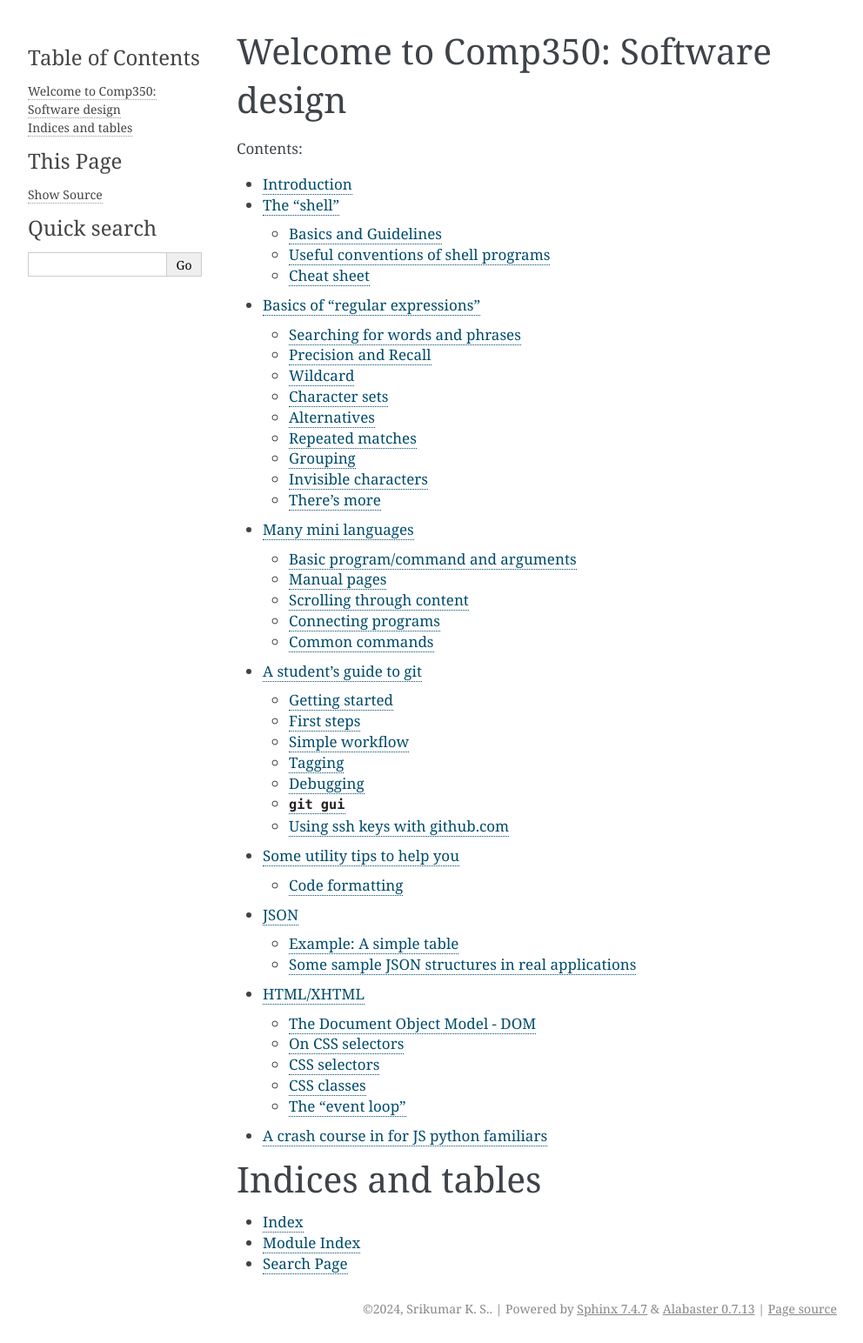
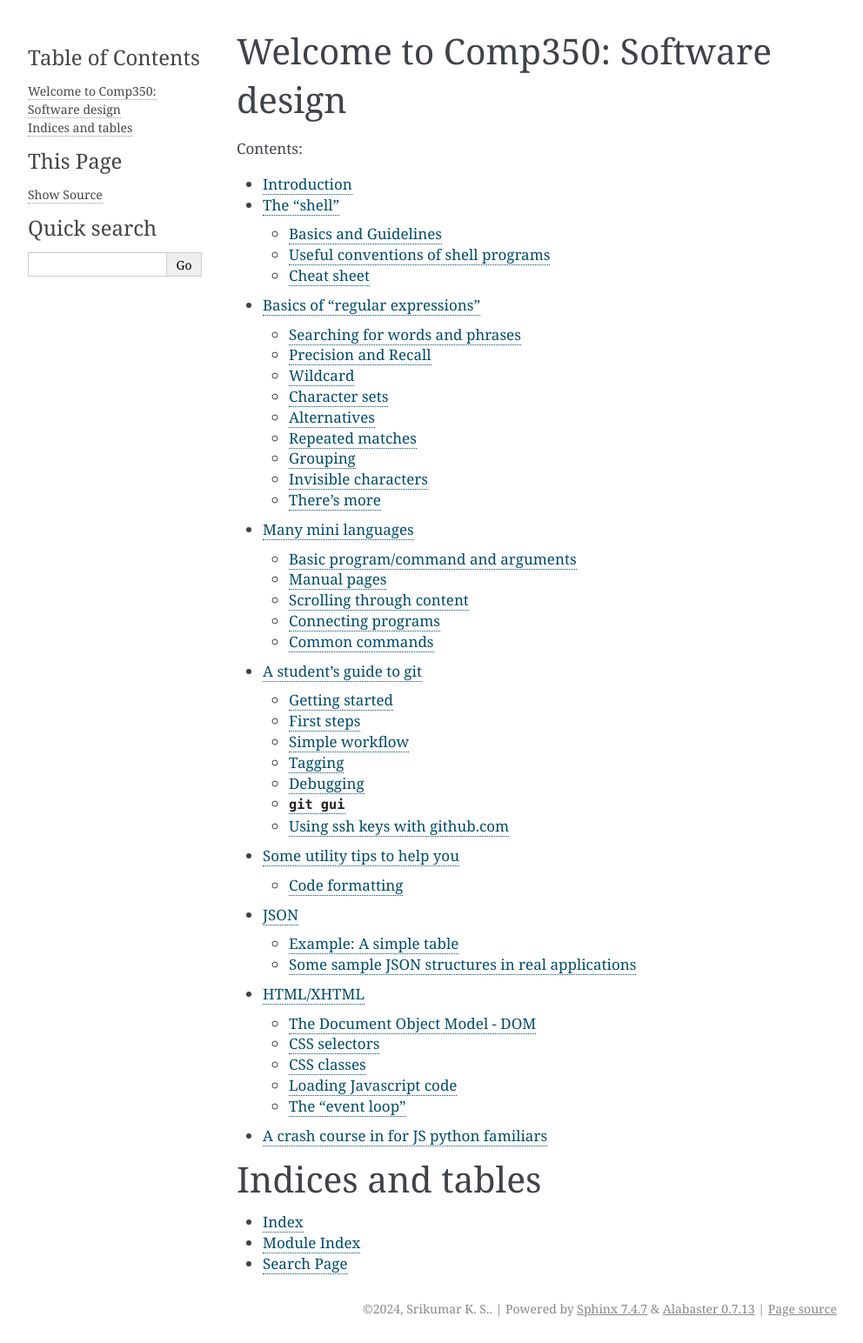
Before and after one commit to kreauniv/comp350, a Sphinx documentation site: the page built from source/index.rst, in a window 1280 px wide. Shown: the whole page at 87% size, without its empty margins (148-1140 px from the left). Built offline with Sphinx 7.4.7, drawn with Linux system fonts in a browser that asks for light colours.

```diff
--- a/source/html.rst
+++ b/source/html.rst
@@ -149,8 +149,8 @@ use in-browser via the ``document`` object.
    treat conceptually as a list of elements. Note that ``el.tagName`` gives you
    the name of the tag corresponding to that element.
 
-On CSS selectors
-----------------
+CSS selectors
+-------------
 
 The top level ``head`` and ``body`` elements can be accessed in JS simply
 as ``document.head`` and ``document.body``. So with just that much machinery,
@@ -205,20 +205,17 @@ you a (conceptual) list of all selectors that match the given specification.
 .. _removeAttribute: https://developer.mozilla.org/en-US/docs/Web/API/Element/removeAttribute
 .. _hasAttribute: https://developer.mozilla.org/en-US/docs/Web/API/Element/hasAttribute
 
-CSS selectors
--------------
-
-As mentioned in the previous section, when you're programming an interactive
-web page by manipulating the DOM tree, you do not have the luxury of asking the
-user to tell you which node they want manipulated, because .... well, they have
-no idea.
+As mentioned above, when you're programming an interactive web page by
+manipulating the DOM tree, you do not have the luxury of asking the user to
+tell you which node they want manipulated, because .... well, they have no
+idea.
 
 So you need a way to be able to specify using a declaration like "an element
 which ...". For example, "an element which has 'DIV' as its tag name", "an
 element whose ``id`` attribute is ``header``" and so on. `CSS selectors`_
 provide a mini language to describe elements in this manner. While the language
-has many aspects, the following are sufficient for you to know and handle more
-than 80% of use cases you'll encounter (easily more).
+has many more aspects, the following are sufficient for you to know and handle
+more than 80% of use cases in most web pages (easily more).
 
 1. "an element whose tagname is ``tag``" is specified as ``tag``. So
    ``document.querySelectorAll("tag")`` will return a list (technically an
@@ -319,29 +316,29 @@ part like so --
         ....
     </head>
 
- .. note:: Some HTML tags like ``<link>`` do not require matching closing tags
- and are considered to be "self closing". Most tags aren't self closing though
- and when in doubt, check the `HTML standard`_ to clarify.
+.. note:: Some HTML tags like ``<link>`` do not require matching closing tags
+   and are considered to be "self closing". Most tags aren't self closing
+   though and when in doubt, check the `HTML standard`_ to clarify.
 
- Javascript
- ----------
+Loading Javascript code
+-----------------------
 
- So far we played with Javascript right in the console. However when you're
- constructing interactive pages, this is not how you introduce Javascript code
- that manipulates the DOM. You include your code within ``<script>...</script>``
- tags in one of two ways --
+So far we played with Javascript right in the console. However when you're
+constructing interactive pages, this is not how you introduce Javascript code
+that manipulates the DOM. You include your code within ``<script>...</script>``
+tags in one of two ways --
 
- .. code::
+.. code::
 
-    <script>
-        ... your JS code ...
-    </script>
+   <script>
+       ... your JS code ...
+   </script>
 
- ... or as
+... or as
 
- .. code::
+.. code::
 
-    <script src="URL-to-myjscode.js"></script>
+   <script src="URL-to-myjscode.js"></script>
 
 The path given for the ``src`` attribute is a URL in its own right and not
 necessarily just a file name. All that is required is that when the browser
```
